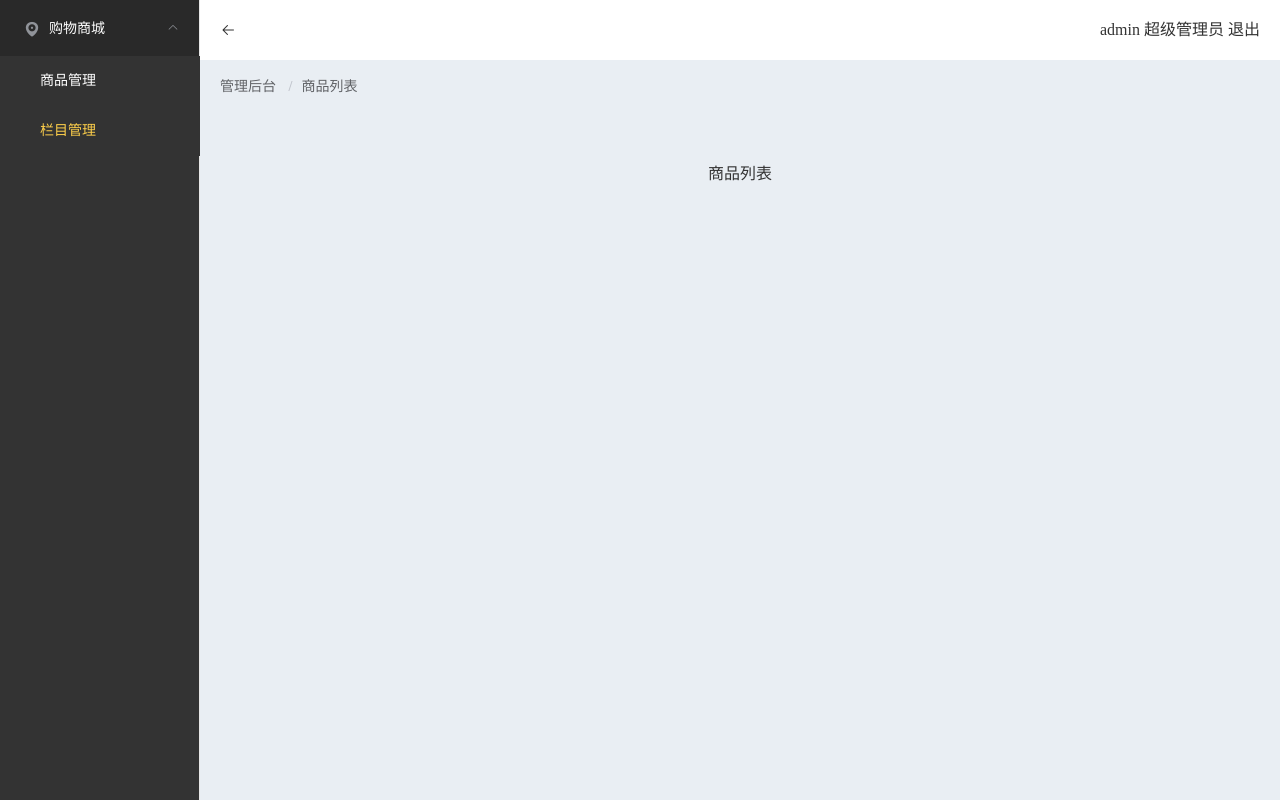
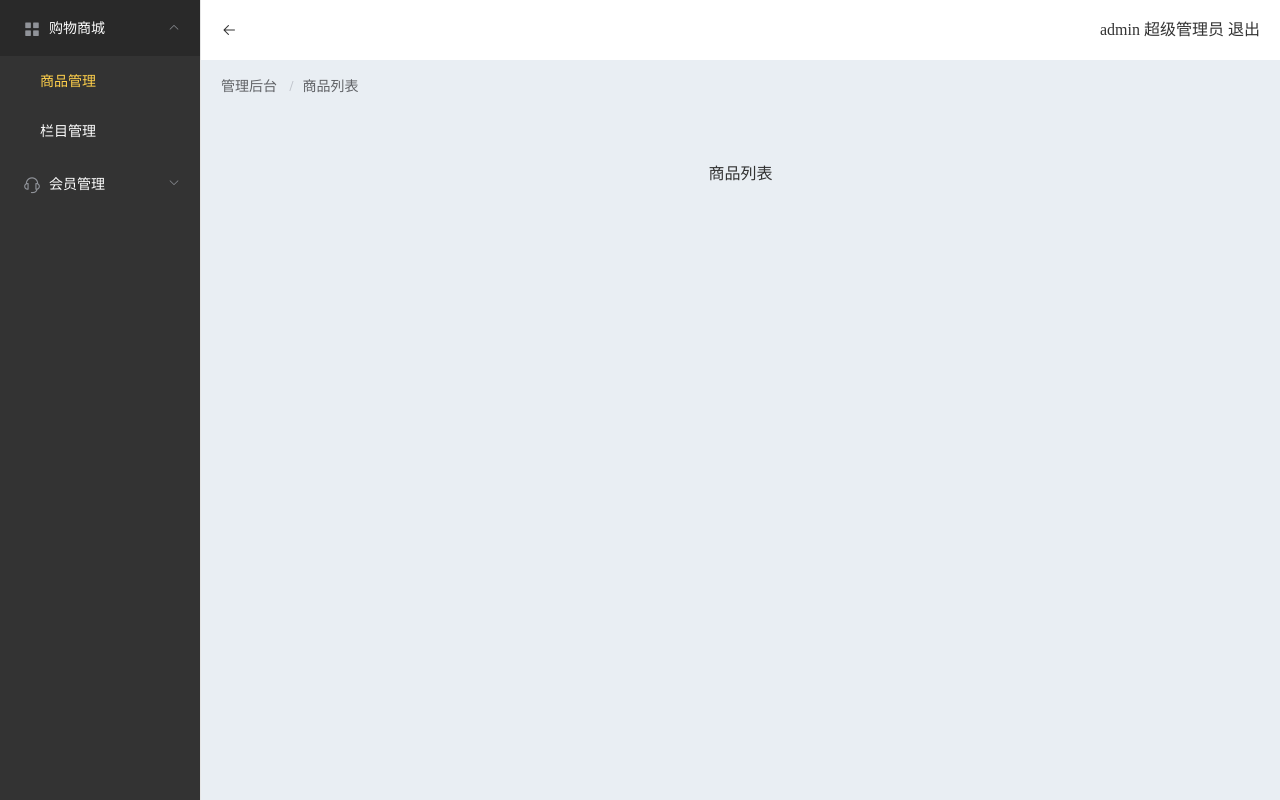
Before and after one commit to itcast-hsian/shop-admin-28, a Vue app: page /#/admin/goods-list in a window 1280 px wide. Built offline with nearby package versions, Linux system fonts and the light colour scheme.

Commit message:
优化菜单宽度

```diff
--- a/src/components/Header.vue
+++ b/src/components/Header.vue
@@ -1,13 +1,17 @@
 <template>
     <el-row type="flex" justify="space-between" align="middle">
-        <i class="el-icon-back"></i>
+        <i class="el-icon-back" @click="handleClick"></i>
         <div>admin 超级管理员 <span class="logout">退出</span></div>
     </el-row>
 </template>
 
 <script>
 export default {
-
+  methods: {
+    handleClick(){
+      this.$emit("changeShow")
+    }
+  }
 }
 </script>
 
--- a/src/components/Menu.vue
+++ b/src/components/Menu.vue
@@ -1,31 +1,59 @@
 <template>
     <el-menu
-      default-active="1-2"
+      default-active="1-1"
       class="el-menu"
       @open="handleOpen"
       @close="handleClose"
       background-color="#333"
       text-color="#fff"
       active-text-color="#ffd04b"
+      :collapse="isCollapse"
     >
-      <el-submenu index="1">
-
+      <!-- 菜单通过数据循环的方式生成出来 -->
+      <el-submenu :index="index + 1" v-for="(item, index) in meuns" :key="index">
         <template slot="title">
-          <i class="el-icon-location"></i>
-          <span>购物商城</span>
+          <!-- 图标 -->
+          <i :class="item.icon"></i>
+          <span>{{item.title}}</span>
         </template>
 
-        <el-menu-item index="1-1">商品管理</el-menu-item>
-
-        <el-menu-item index="1-2">栏目管理</el-menu-item>
-
+        <!-- meuns.group是菜单的子分组 -->
+        <!-- 两个index的字符串相加 -->
+        <el-menu-item :index="`${index + 1}-${subIndex + 1}`" v-for="(subItem, subIndex) in item.group" :key="subIndex">
+            <template slot="title">
+              <router-link :to="subItem.path">{{subItem.title}}</router-link>
+            </template>
+        </el-menu-item>
       </el-submenu>
-
     </el-menu>
 </template>
 
 <script>
 export default {
+    data(){
+        return {
+            meuns: [
+                {
+                   icon: "el-icon-menu",
+                   title: "购物商城",
+                   group: [
+                       { path: "/admin/goods-list", title: "商品管理" },
+                       { path: "/admin/category-list", title: "栏目管理" }
+                   ]
+                },
+                {
+                   icon: "el-icon-service",
+                   title: "会员管理",
+                   group: [
+                       { path: "/admin/user-list", title: "会员列表" },
+                   ]
+                }
+            ],
+        }
+    },
+    // 组件可以接收的外部属性
+    props: ["isCollapse"],
+
     methods: {
       handleOpen(key, keyPath) {
         console.log(key, keyPath);
@@ -41,4 +69,15 @@ export default {
 .el-menu{
     height:100%;
 }
+
+.el-menu a{
+    /*继承父级的值*/
+    color: inherit;
+    text-decoration:none;
+}
+
+.el-menu:not(.el-menu--collapse) {
+    width: 200px;
+    min-height: 400px;
+  }
 </style>
--- a/src/pages/Admin.vue
+++ b/src/pages/Admin.vue
@@ -1,13 +1,13 @@
 <template>
     <el-container>
-        <el-aside width="200px">
+        <el-aside width="auto">
             <!-- 左侧菜单 -->
-            <Menu></Menu>
+            <Menu :isCollapse="isCollapse"></Menu>
         </el-aside>
         <el-container>
             <el-header>
                 <!-- 头部 -->
-                <Header></Header>
+                <Header @changeShow="changeShow"></Header>
             </el-header>
             <el-main>
                 <!-- 面包屑 -->
@@ -28,12 +28,25 @@ import Menu from "../components/Menu";
 import Breakcrumb from "../components/Breakcrumb";
 
 export default {
+    data(){
+        return {
+            // 控制菜单的显示，true是收起，false是展开
+            isCollapse: false
+        }
+    },
 
     // 注册组件
     components: {
         Header,
         Menu,
         Breakcrumb
+    },
+
+    methods: {
+        // 切换菜单显示,给头部组件调用
+        changeShow(){
+            this.isCollapse = !this.isCollapse
+        }
     }
 }
 </script>
```
